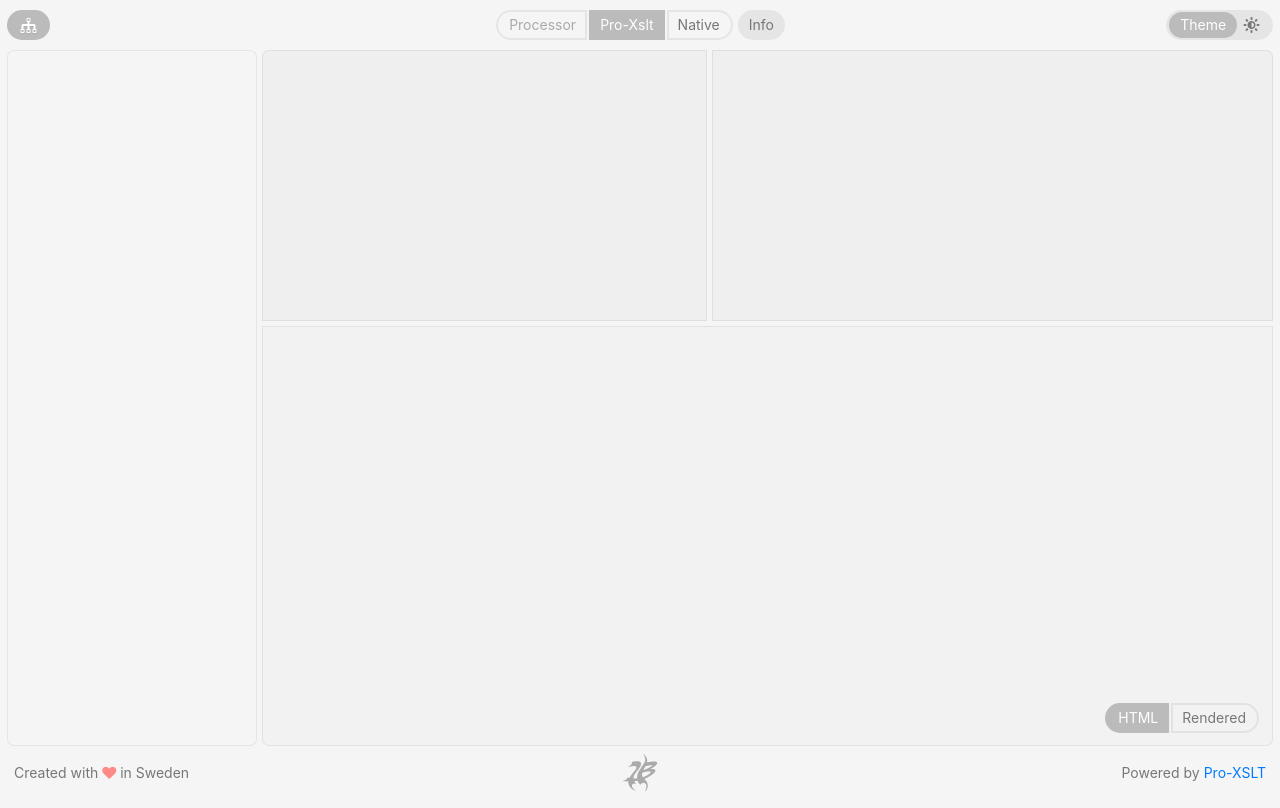
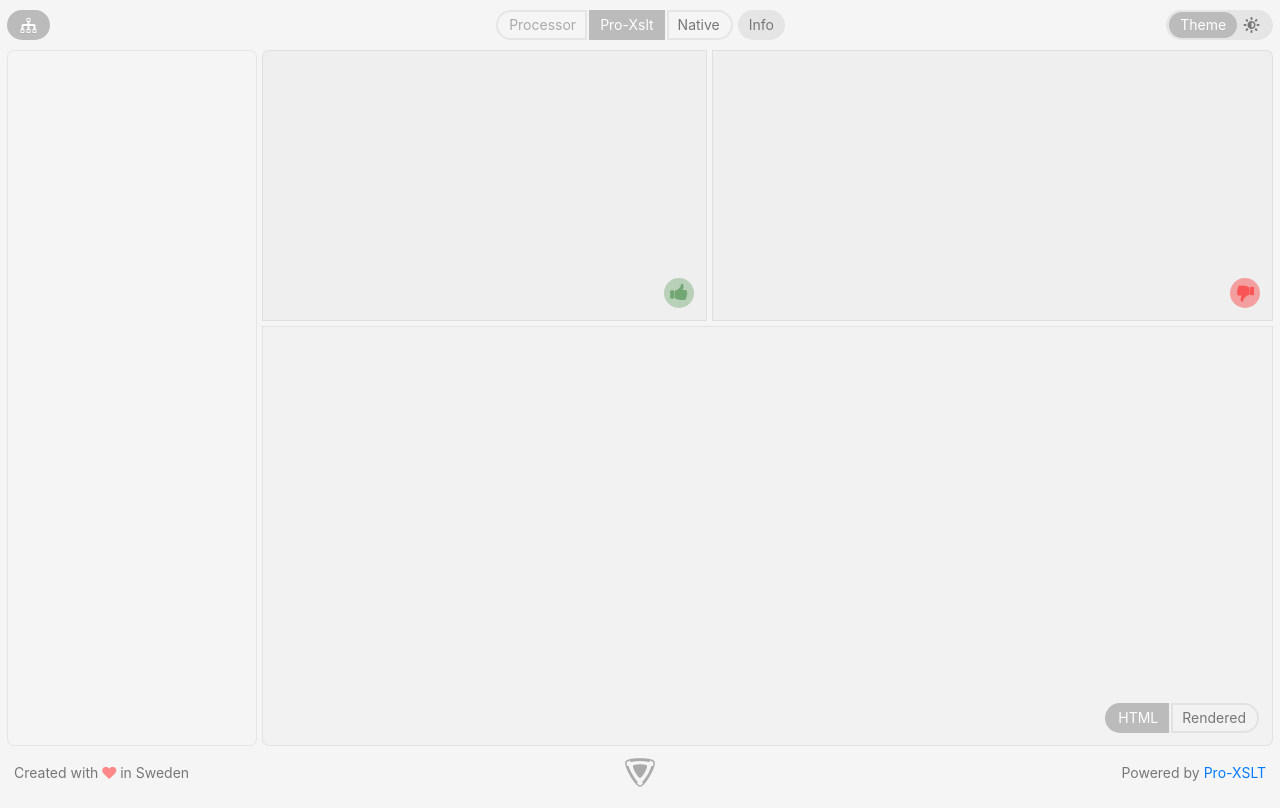
Before and after one commit to hbi99/pro-xslt, a website with bundled scripts: page demo/index.htm in a window 1280 px wide. Built offline with nearby package versions, Linux system fonts and the light colour scheme.

Commit message:
new icons

```diff
--- a/demo/css/icon-font.less
+++ b/demo/css/icon-font.less
@@ -25,6 +25,15 @@
   -moz-osx-font-smoothing: grayscale;
 }
 
+.icon-karaqu:before {
+  content: "\e90d";
+}
+.icon-thumb-down:before {
+  content: "\e90e";
+}
+.icon-thumb-up:before {
+  content: "\e90f";
+}
 .icon-home:before {
   content: "\e90c";
 }
@@ -112,7 +121,6 @@
 .icon-file-archive-o:before {
   content: "\f1c6";
 }
-.icon-file:before,
 .icon-file-code-o:before {
   content: "\f1c9";
 }
--- a/demo/css/site.less
+++ b/demo/css/site.less
@@ -351,6 +351,83 @@ textarea {
 					border-bottom-left-radius: 0;
 					border-bottom-right-radius: 0;
 				}
+
+				.doc-state {
+					position: absolute;
+					bottom: 13px;
+					right: 13px;
+					min-width: 30px;
+					height: 30px;
+					border-radius: 21px;
+					font-size: 0;
+					white-space: nowrap;
+					text-align: right;
+
+					&:hover {
+						span {
+							width: auto;
+							padding: 0 5px 0 43px;
+						}
+					}
+
+					&.invalid {
+						background: #f005;
+						color: #f007;
+
+						i.icon-thumb-up,
+						span.text-true {
+							display: none;
+						}
+					}
+
+					&.valid {
+						background: #2724;
+						color: #2727;
+
+						i.icon-thumb-down,
+						span.text-false {
+							display: none;
+						}
+					}
+
+					i {
+						position: absolute;
+						top: 4px;
+						right: 4px;
+						width: 22px;
+						height: 22px;
+						font-size: 19px;
+						vertical-align: text-top;
+						border-radius: 50%;
+
+						&.icon-thumb-up {
+							top: 4px;
+							right: 6px;
+						}
+
+						&.icon-thumb-down {
+							top: 6px;
+							right: 5px;
+						}
+
+					}
+
+					span {
+						// background: #00f7;
+						position: relative;
+						top: 3px;
+						right: 29px;
+						width: 0;
+						display: inline-block;
+						height: inherit;
+						font-size: 14px;
+						padding: 0;
+						overflow: hidden;
+						white-space: nowrap;
+						transition: width 420ms ease-in-out,
+									padding 120ms ease-in-out;
+					}
+				}
 			}
 		}
 	}
@@ -405,11 +482,11 @@ textarea {
 		text-align: center;
 		color: #777;
 
-		.icon-hb {
+		.icon-karaqu {
 			color: #aaa;
-			font-size: 43px;
+			font-size: 31px;
 			position: relative;
-			top: -9px;
+			top: -4px;
 		}
 
 		.icon-heart {
--- a/demo/css/theme.less
+++ b/demo/css/theme.less
@@ -181,8 +181,8 @@ body[data-theme="dark"] {
 		.footer {
 			color: #aae;
 
-			.icon-hb {
-				color: #234;
+			.icon-karaqu {
+				color: #97c;
 			}
 		}
 	}
--- a/demo/index.htm
+++ b/demo/index.htm
@@ -60,10 +60,22 @@
 			<div class="workarea">
 				<div class="xml-doc" data-area="editor">
 					<textarea id="xmlDoc"><!-- XML code goes here --></textarea>
+					<div class="doc-state valid">
+						<span class="text-true">XML data is well formatted</span>
+						<span class="text-false">XML data is invalid</span>
+						<i class="icon-thumb-up"></i>
+						<i class="icon-thumb-down"></i>
+					</div>
 				</div>
 				<div class="divider vertical"></div>
 				<div class="xslt-doc" data-area="editor">
 					<textarea><!-- XSLT code goes here --></textarea>
+					<div class="doc-state invalid">
+						<span class="text-true">XSL template is well formatted</span>
+						<span class="text-false">XSL template is invalid</span>
+						<i class="icon-thumb-up"></i>
+						<i class="icon-thumb-down"></i>
+					</div>
 				</div>
 			</div>
 			<div class="divider horisontal"></div>
@@ -83,8 +95,8 @@
 	</div>
 	<div class="footer">
 		<div class="layout-left">Created with <i class="icon-heart"></i> in Sweden</div>
-		<div class="layout-middle" title="Hakan Bilgin">
-			<i class="icon-hb"></i>
+		<div class="layout-middle">
+			<a href="//karaqu.com" target="_new"><i class="icon-karaqu"></i></a>
 		</div>
 		<div class="layout-right">
 			Powered by <a href="//github.com/hbi99/pro-xslt" target="_new">Pro-XSLT</a>
```
Also changed, not shown: demo/css/icon-font.css, demo/css/site.css, demo/css/theme.css, demo/fonts/pro-xslt.ttf, demo/fonts/pro-xslt.woff, 2 other files.
